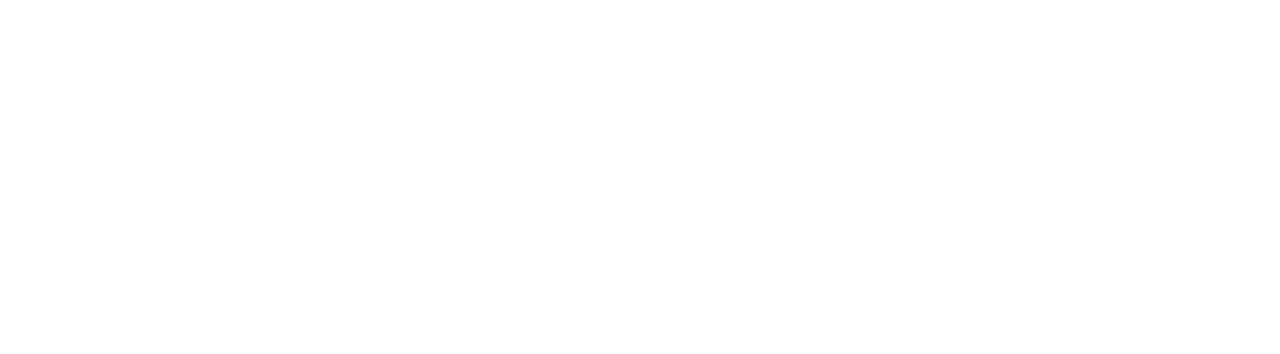
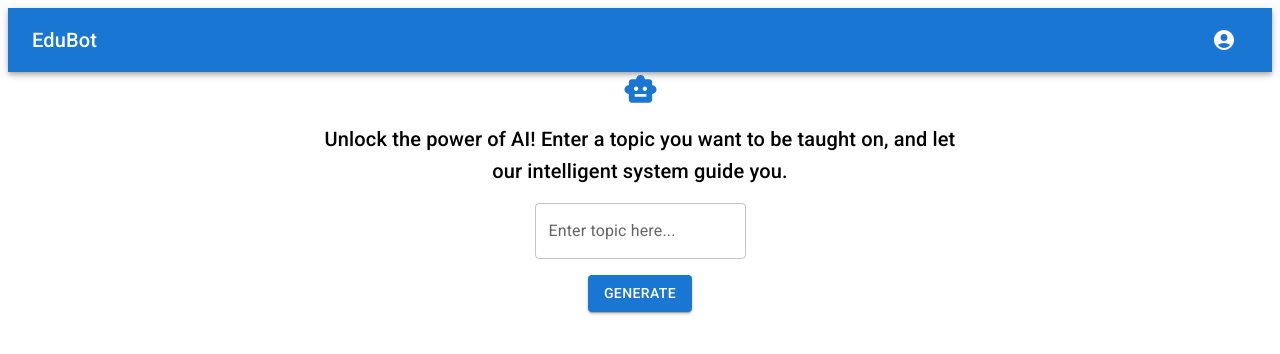
Before and after one commit to Noahsignt/ELEC5619-G10-FE, a React (Create React App) app: page /newtopic in a window 1280 px wide. Before the commit this address had no page. Shown: the top 354 px of the page. Built offline with nearby package versions, Linux system fonts and the light colour scheme.

Commit message:
core: merge topic in

```diff
--- a/src/App.js
+++ b/src/App.js
@@ -2,6 +2,7 @@
 import { Routes, Route } from 'react-router-dom';
 import Dashboard from './pages/Dashboard';
 import Course from './pages/Course';
+import NewTopic from './pages/NewTopic';
 import Home from './pages/Home';
 import Week from './pages/Week';
 import Quiz from './pages/Quiz';
@@ -15,6 +16,7 @@
       <Route path="/course" element={<Course />} />
       <Route path="/weekone" element={<Week />} />
       <Route path="/quiz" element={<Quiz />} />
-     </Routes>
+      <Route path="/newtopic" element={<NewTopic />} />
+    </Routes>
   );
 }
--- /dev/null
+++ b/src/pages/NewTopic.js
@@ -0,0 +1,27 @@
+import * as React from 'react'
+import TopAppBar from '../components/AppBar'
+import { Box, TextField, Button, Typography } from '@mui/material'
+import SmartToyIcon from '@mui/icons-material/SmartToy';
+
+export default function NewTopic() {
+    return(
+    <main>
+        <TopAppBar />
+        <Box
+        sx={{
+            display: 'flex',
+            flexDirection: 'column',
+            alignItems: 'center',
+            flexGrow: 2,
+            gap: 2
+        }}
+        >
+            <SmartToyIcon color='primary' fontSize='large'/>
+            <Typography variant="h6" align="center" width="50vw">
+                Unlock the power of AI! Enter a topic you want to be taught on, and let our intelligent system guide you.
+            </Typography>
+            <TextField id="outlined-basic" label="Enter topic here..." variant="outlined" />
+            <Button variant="contained">Generate</Button>
+        </Box>
+    </main>)
+}
```
